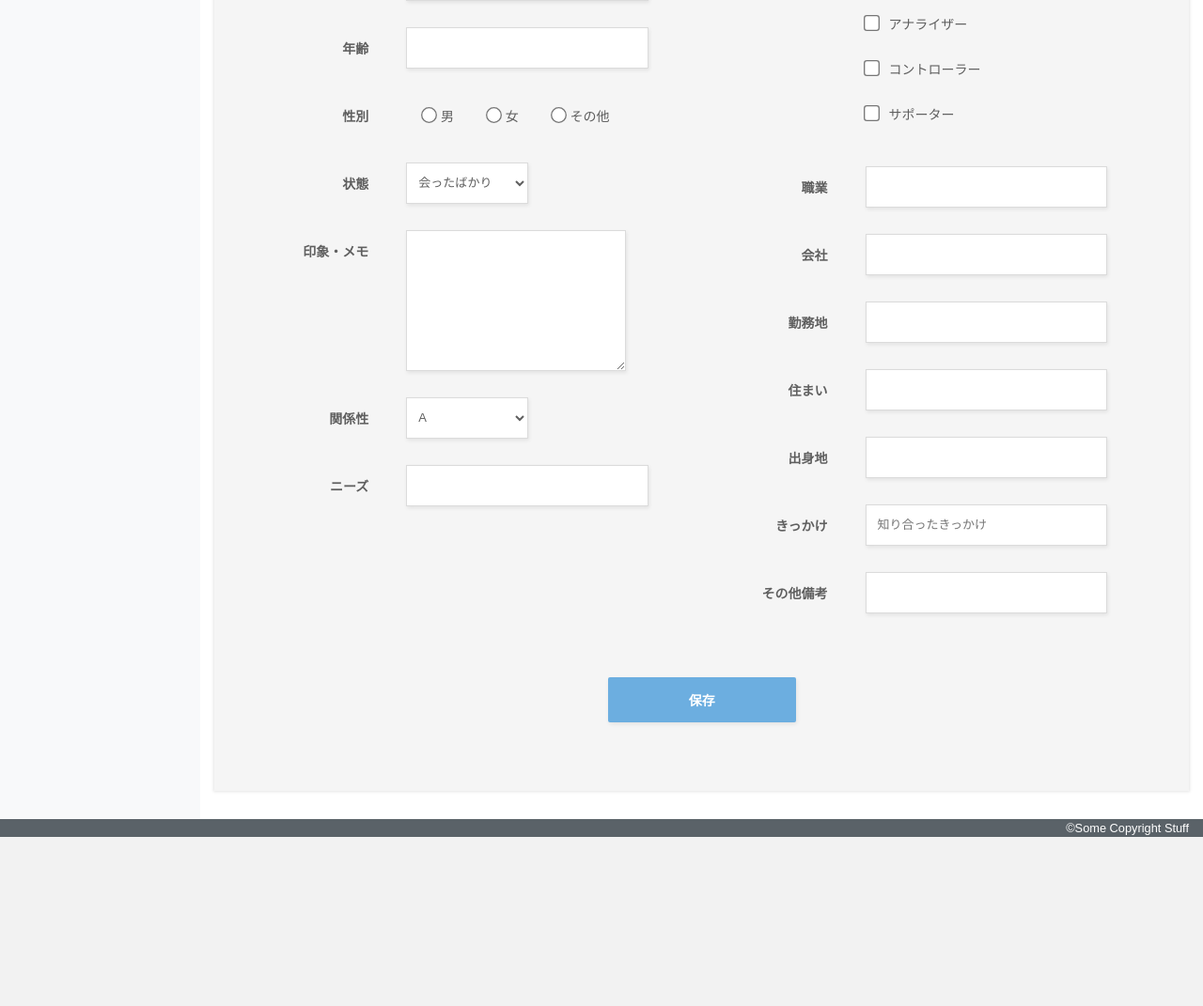
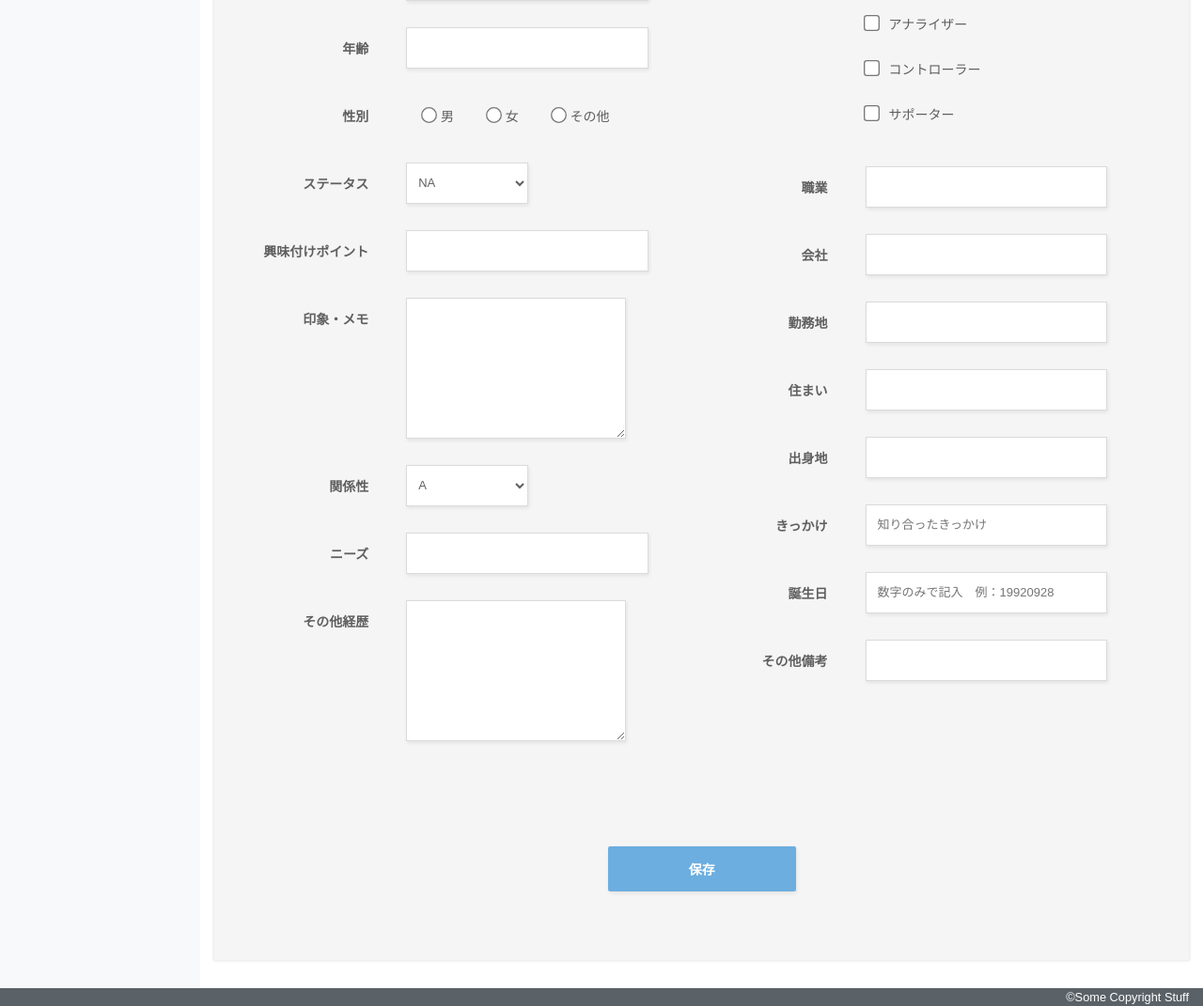
Before and after one commit to in0928/flaskMongoDashboard, a Flask app: page /form in a window 1280 px wide. Shown: the part 460-1531 px from the top of the page at 94% size. Before the commit the page ends 1351 px from the top, so only its background shows below. Run offline with Flask 2, Linux system fonts and the light colour scheme; some libraries are stand-ins or nearby versions.

Commit message:
add notes and breakline for display purpose

```diff
--- a/app.py
+++ b/app.py
@@ -101,9 +101,11 @@ def submit_form():
     age = request.form.get("age")
     gender = request.form.get("gender")
     status = request.form.get("status")
-    other_status = request.form.get("other-status")
+    lost_reason = request.form.get("lost-reason")
+    my_value_proposition = request.form.get("my-value-proposition")
     description = request.form.get("description")
     needs = request.form.get("needs")
+    other_background = request.form.get("other-background")
     type = request.form.getlist("type")
     relation = request.form.get("relation")
     job = request.form.get("job")
@@ -112,6 +114,7 @@ def submit_form():
     home = request.form.get("home")
     hometown = request.form.get("hometown")
     source = request.form.get("source")
+    dob = request.form.get("dob")
     remarks = request.form.get("remarks")
     fav = request.form.get("fav")
     if fav:
@@ -129,9 +132,11 @@ def submit_form():
         "age": age,
         "gender": gender,
         "status": status,
-        "other-status": other_status,
+        "lost-reason": lost_reason,
+        "my-value-proposition": my_value_proposition,
         "description": description,
         "needs": needs,
+        "other-background": other_background,
         "type": type,
         "relation": relation,
         "job": job,
@@ -140,6 +145,7 @@ def submit_form():
         "home": home,
         "hometown": hometown,
         "source": source,
+        "dob": dob,
         "remarks": remarks,
         "last-updated": datetime.now()
     })
@@ -149,6 +155,31 @@ def submit_form():
 @app.route("/submitted")
 def submitted():
     return render_template("submitted.html")
+
+@app.route("/note_from")
+def note_form():
+    return render_template("noteForm.html")
+
+@app.route("/submit_note_form", methods=["POST"])
+def submit_note_form():
+    title = request.form.get("title")
+    target = request.form.get("target")
+    content = request.form.get("content")
+    fav = request.form.get("fav")
+    if fav:
+        favorite = True
+    else:
+        favorite = False
+    cursor = notes_data
+    cursor.insert_one({
+        "favorite": favorite,
+        "title": title,
+        "target": target,
+        "content": content,
+        "last-updated": datetime.now()
+                      })
+    return redirect("/submitted")
+
 
 @app.route("/schedule")
 def schedule():
--- a/templates/common.html
+++ b/templates/common.html
@@ -3,9 +3,7 @@
   <head>
     <meta charset="utf-8">
     <title>{% block title %}{% endblock %}</title>
-    <meta name="description" content="A Bootstrap 4 admin dashboard theme that will get you started. The sidebar toggles off-canvas on smaller screens. This example also include large stat blocks, modal and cards. The top navbar is controlled by a separate hamburger toggle button." />
     <meta name="viewport" content="width=device-width, initial-scale=1.0">
-    <meta name="generator" content="Codeply">
 
     <link rel="stylesheet" href="https://maxcdn.bootstrapcdn.com/bootstrap/4.3.1/css/bootstrap.min.css" />
     <link href="https://maxcdn.bootstrapcdn.com/font-awesome/4.7.0/css/font-awesome.min.css" rel="stylesheet" />
@@ -74,9 +72,9 @@
                 <li class="nav-item">
                     <a class="nav-link" href="#something-new" data-toggle="collapse" data-target="#something-new">Something New▾</a>
                     <ul class="list-unstyled flex-column pl-3 collapse" id="something-new" aria-expanded="false">
-                       <li class="nav-item"><a class="nav-link" href="{{ url_for('form') }}">新しい人と出会った</a></li>
+                       <li class="nav-item"><a class="nav-link" href="{{ url_for('form') }}">人を追加</a></li>
                        <li class="nav-item"><a class="nav-link" href="{{ url_for('ba') }}">やりたいことが増えた</a></li>
-                       <li class="nav-item"><a class="nav-link" href="">新しい場所へ行った</a></li>
+                       <li class="nav-item"><a class="nav-link" href="{{ url_for('note_form') }}">ノートを追加</a></li>
                     </ul>
                 </li>
                 <li class="nav-item"><a class="nav-link" href="">Notes</a></li>
--- a/templates/form.html
+++ b/templates/form.html
@@ -74,22 +74,22 @@ Form
                 </div>
 
                 <div class="form-row">
-                    <label class="entry">状態</label>
+                    <label class="entry">ステータス</label>
                     <select name="status" id="status-dropdown" onchange="otherCheck(this)">
-                        <option>会ったばかり</option>
-                        <option>知人</option>
-                        <option>友人</option>
-                        <option>BPR済み</option>
-                        <option>SPR済み</option>
-                        <option>RP済み</option>
-                        <option value="others" id="status-others">その他</option>
+                        <option>NA</option>
+                        <option>BA</option>
+                        <option>研修中</option>
+                        <option value="lost-reason" id="lost-reason">ロスト</option>
                     </select>
                 </div>
                 <div class="form-row" id="input-status">
-                    <label class="entry">状態を入力</label>
-                    <input type="text" name="other-status">
+                    <label class="entry">ロスト理由を入力</label>
+                    <input type="text" name="lost-reason">
                 </div>
-
+                <div class="form-row">
+                    <label class="entry">興味付けポイント</label>
+                    <input type="text" name="my-value-proposition">
+                </div>
                 <div class="form-row">
                     <label class="entry">印象・メモ</label>
                     <textarea name="description"></textarea>
@@ -107,8 +107,11 @@ Form
                     <input type="text" name="needs">
                 </div>
                 <!--                   looks nicer with a new line when displayed on mobile-->
+                <div class="form-row">
+                    <label class="entry">その他経歴</label>
+                    <textarea name="other-background"></textarea>
+                </div>
                 <div class="form-row"><br></div>
-
 
             </div>
             <div class="col-sm-6">
@@ -163,6 +166,10 @@ Form
                     <input type="text" name="source" placeholder="知り合ったきっかけ">
                 </div>
                 <div class="form-row">
+                    <label class="entry">誕生日</label>
+                    <input type="text" name="dob" placeholder="数字のみで記入　例：19920928">
+                </div>
+                <div class="form-row">
                     <label class="entry">その他備考</label>
                     <input type="text" name="remarks">
                 </div>
--- a/templates/home.html
+++ b/templates/home.html
@@ -475,4 +475,5 @@
 
 {% block script %}
 <script src="{{ url_for('static', filename='js/colorCard.js') }}"></script>
+<script src="{{ url_for('static', filename='js/breakLine.js') }}"></script>
 {% endblock %}
```
Also changed, not shown: static/js/breakLine.js (added, +10 -0 lines), templates/noteForm.html (added, +61 -0 lines).
